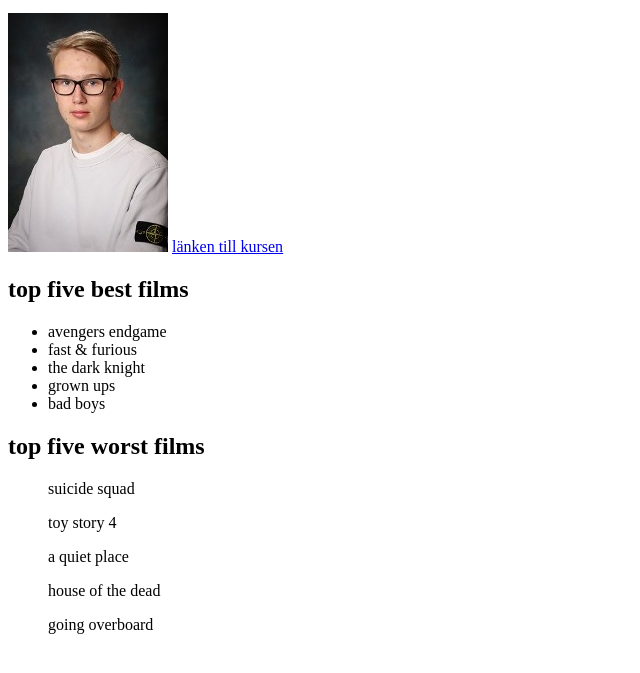
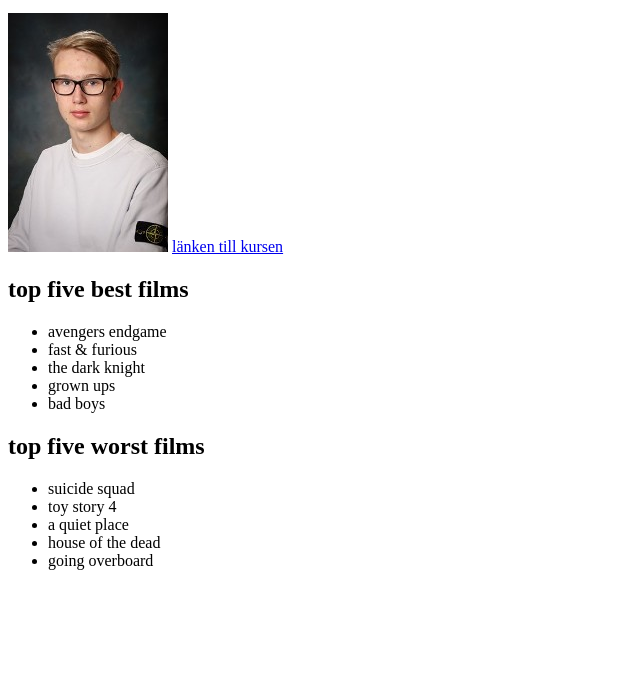
Before and after one commit to marcusIT19a/marcus_andersson_it19a, a plain HTML site: page tillämpad programmering/first page/firstpage.html in a window 1280 px wide. Shown: the part 101-774 px from the top of the page, without its empty margins (0-640 px from the left). Drawn offline with Linux system fonts and the light colour scheme.

Commit message:
ändring på film listorna

```diff
--- a/tillämpad programmering/first page/firstpage.html
+++ b/tillämpad programmering/first page/firstpage.html
@@ -24,11 +24,13 @@
 
 <h2>top five worst films</h2>
 
-<ul>suicide squad</ul>
-<ul>toy story 4</ul>
-<ul>a quiet place</ul>
-<ul>house of the dead</ul>
-<ul>going overboard</ul>
+<ul>
+    <li>suicide squad</li>
+    <li>toy story 4</li>
+    <li>a quiet place</li>
+    <li>house of the dead</li>
+    <li>going overboard</li>
+</ul>
 
 </body>
 </html>
```
